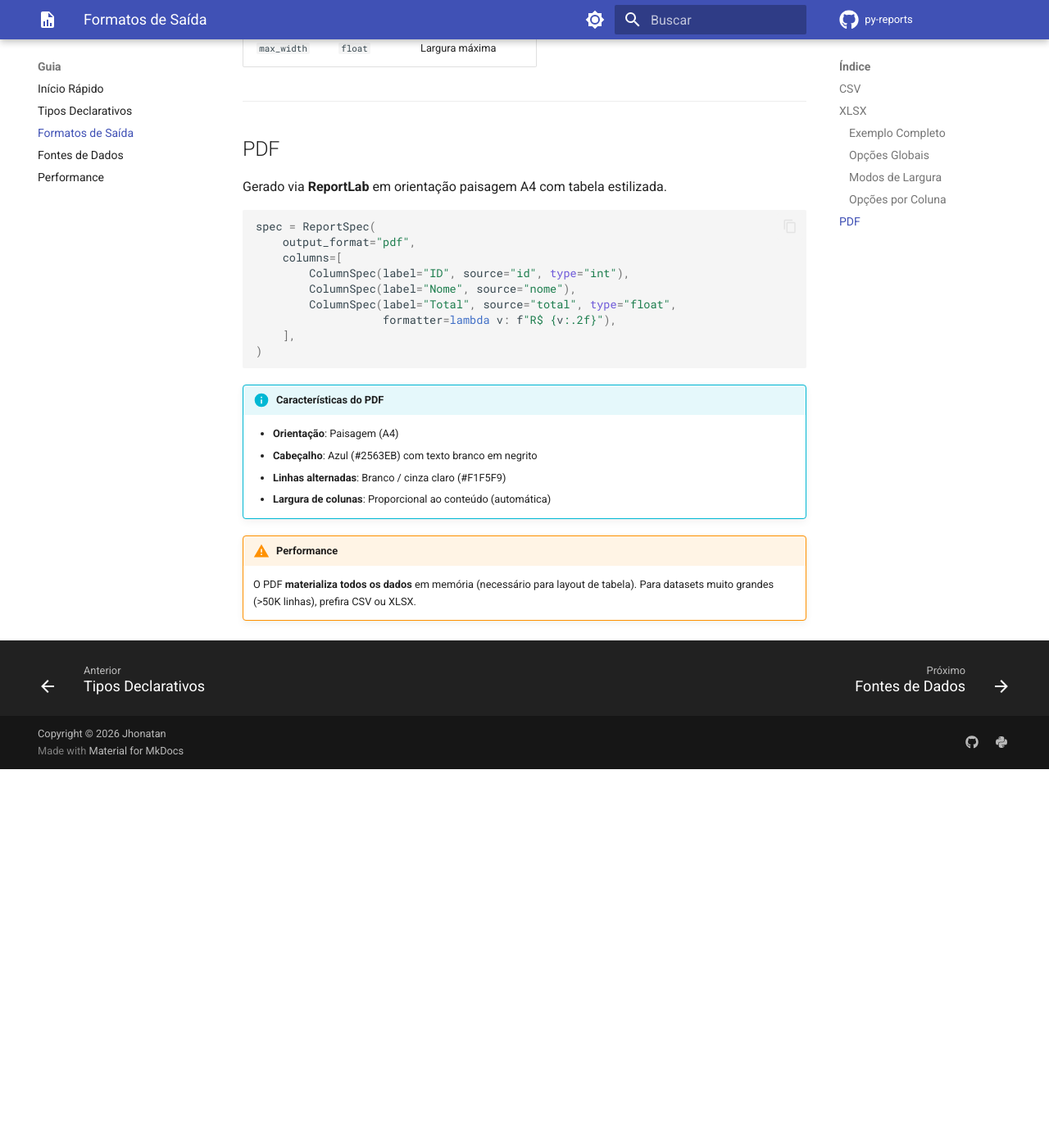
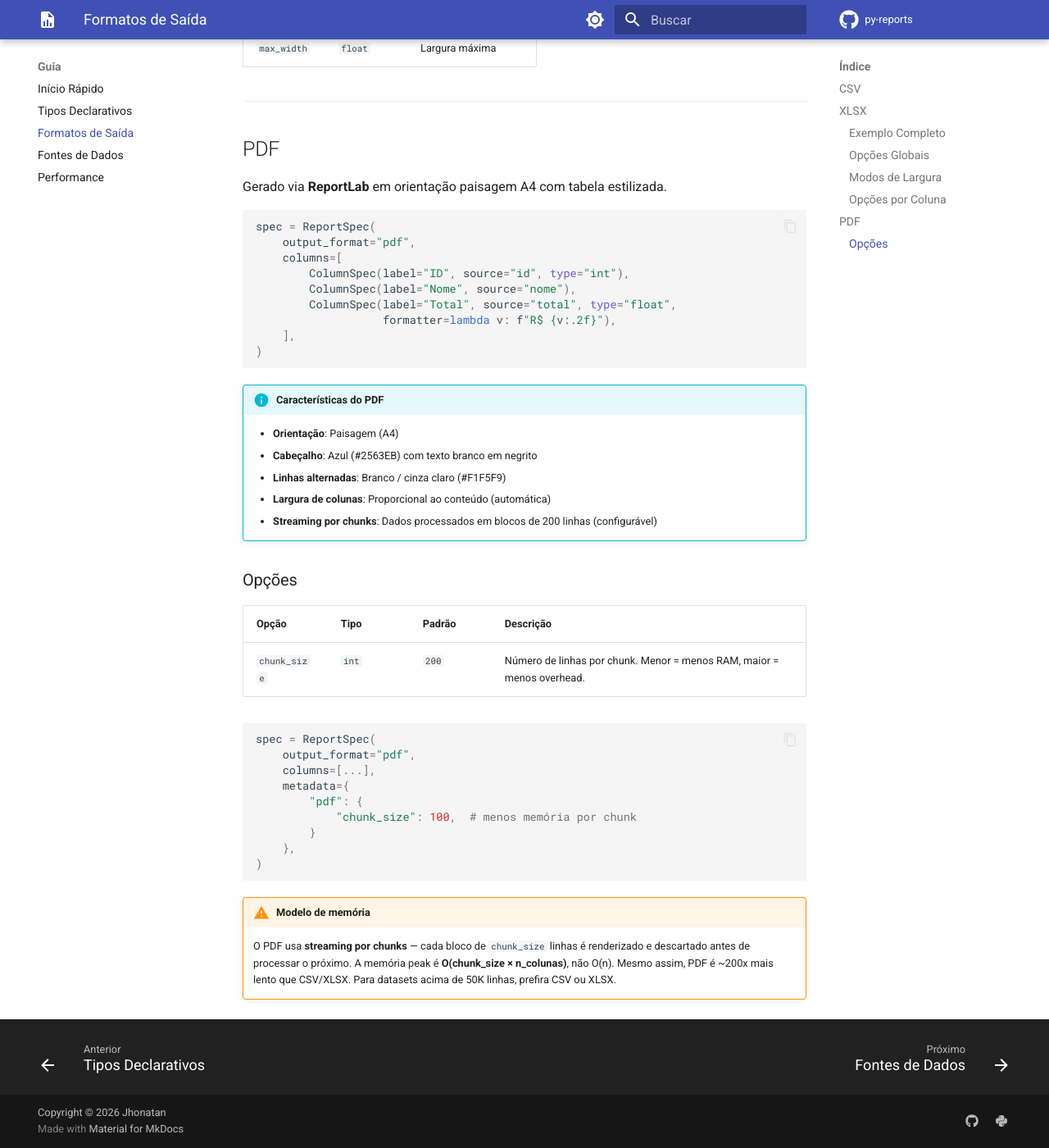
Before and after one commit to JhonatanRian/pyreps, an MkDocs documentation site: the page built from docs/guide/formats.md, in a window 1280 px wide and 1400 px high, scrolled down 2026 px. Shown: the whole window at 82% size. Built offline with MkDocs 1.6.1 and Material for MkDocs 9.7.7, drawn with Linux system fonts in a browser that asks for light colours; comment, search, counter and statistics services are not loaded; before the commit the page ends 2964 px from its top, so only the background shows below that.

Commit message:
feat: implement configurable PDF chunking for memory-efficient rendering and update documentation and dependencies

````diff
--- a/docs/guide/formats.md
+++ b/docs/guide/formats.md
@@ -119,7 +119,28 @@ spec = ReportSpec(
     - **Cabeçalho**: Azul (#2563EB) com texto branco em negrito
     - **Linhas alternadas**: Branco / cinza claro (#F1F5F9)
     - **Largura de colunas**: Proporcional ao conteúdo (automática)
+    - **Streaming por chunks**: Dados processados em blocos de 200 linhas (configurável)
 
-!!! warning "Performance"
-    O PDF **materializa todos os dados** em memória (necessário para layout de tabela).
-    Para datasets muito grandes (>50K linhas), prefira CSV ou XLSX.
+### Opções
+
+| Opção | Tipo | Padrão | Descrição |
+|-------|------|--------|-----------|
+| `chunk_size` | `int` | `200` | Número de linhas por chunk. Menor = menos RAM, maior = menos overhead. |
+
+```python
+spec = ReportSpec(
+    output_format="pdf",
+    columns=[...],
+    metadata={
+        "pdf": {
+            "chunk_size": 100,  # menos memória por chunk
+        }
+    },
+)
+```
+
+!!! warning "Modelo de memória"
+    O PDF usa **streaming por chunks** — cada bloco de `chunk_size` linhas é renderizado
+    e descartado antes de processar o próximo. A memória peak é **O(chunk_size × n_colunas)**,
+    não O(n). Mesmo assim, PDF é ~200x mais lento que CSV/XLSX.
+    Para datasets acima de 50K linhas, prefira CSV ou XLSX.
--- a/pyproject.toml
+++ b/pyproject.toml
@@ -22,7 +22,7 @@ classifiers = [
 dependencies = [
     "ijson>=3.5.0",
     "orjson>=3.11.7",
-    "reportlab>=4.4.10",
+    "reportlab>=4.4.10,<5",
     "rustpy-xlsxwriter>=0.4.3",
 ]
 
````
Also changed, not shown: docs/guide/performance.md (+5 -2 lines), docs/index.md (+1 -1 lines), 5 other files.
